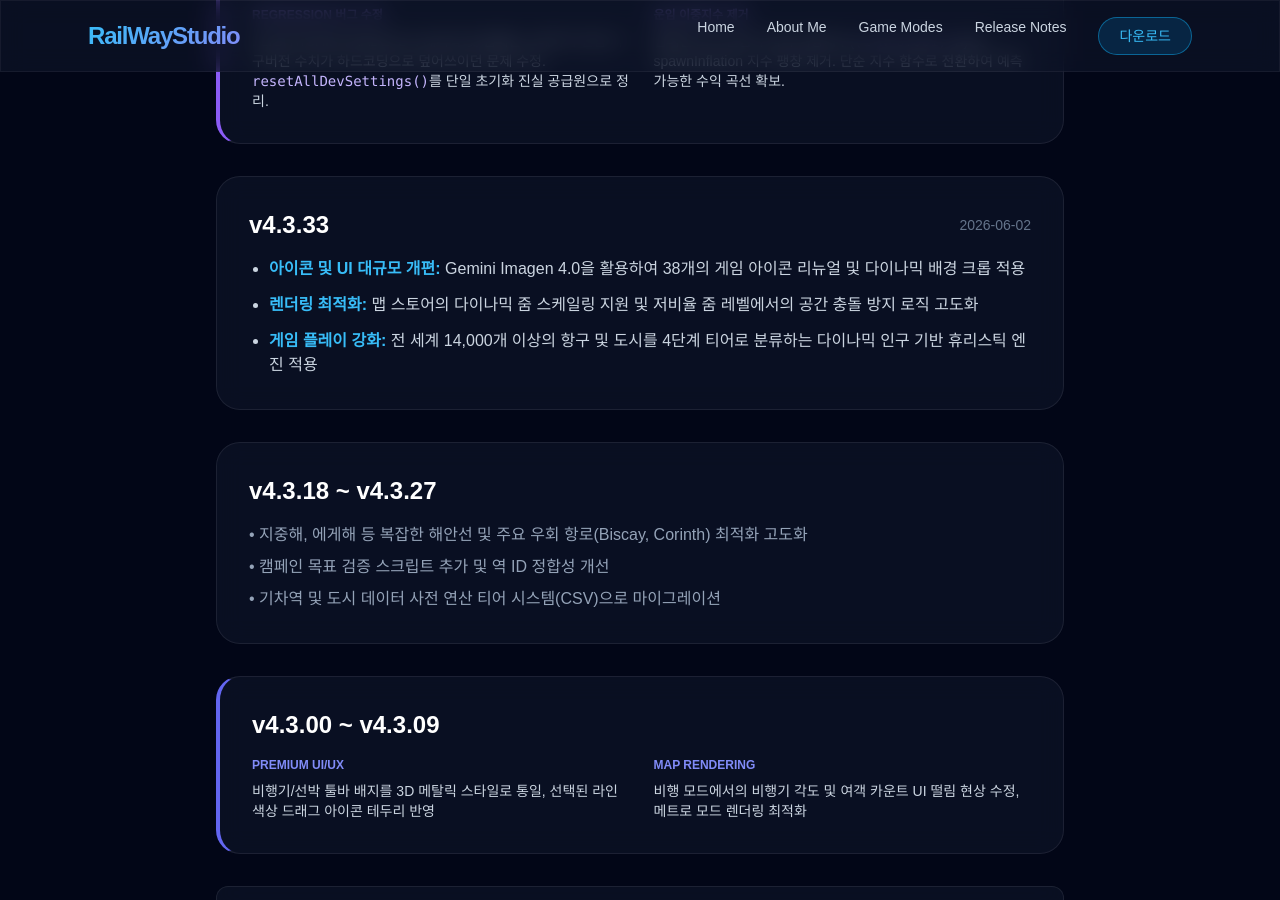
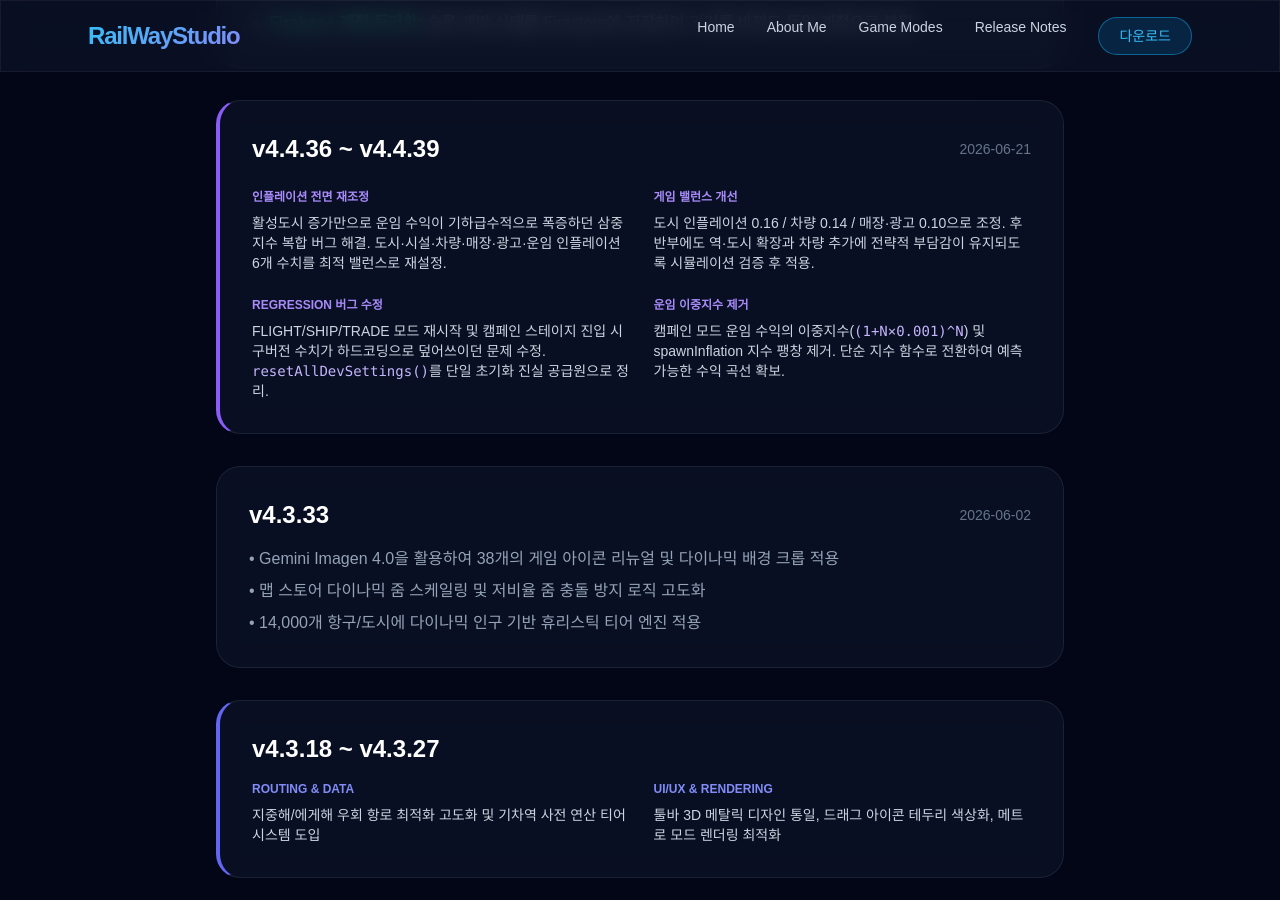
Before and after one commit to daduki/daduki.github.io, a Jekyll site: the page index.html, which Jekyll copies as it is, in a window 1280 px wide and 900 px high, scrolled down 1452 px. Built offline with Jekyll 4.4.1, drawn with Linux system fonts in a browser that asks for light colours; nearby versions of some CDN libraries; some web fonts are replaced; some of the changed text lies outside the part shown.

Commit message:
docs: update release notes for v4.4.93 competitive AI improvements

```diff
--- a/index.html
+++ b/index.html
@@ -47,15 +47,28 @@
         <div class="max-w-4xl mx-auto px-6">
             <div class="flex items-center justify-between mb-16">
                 <h3 class="text-3xl font-bold">Release Notes</h3>
-                <span class="text-slate-500 text-sm">Last updated: 2026.06.21</span>
+                <span class="text-slate-500 text-sm">Last updated: 2026.07.27</span>
             </div>
 
             <div class="space-y-8">
 
-                <!-- v4.4.41 LATEST -->
+                <!-- v4.4.93 LATEST -->
                 <div class="glass p-8 rounded-3xl update-card">
                     <div class="flex items-center gap-3 mb-4">
                         <span class="px-3 py-1 rounded-md bg-sky-500 text-white text-xs font-bold">LATEST</span>
+                        <h4 class="text-2xl font-bold text-white">v4.4.93</h4>
+                        <span class="text-slate-500 text-sm ml-auto">2026-07-27</span>
+                    </div>
+                    <ul class="space-y-3 text-slate-300 list-disc pl-5">
+                        <li><strong class="text-sky-400">자유 AI 경쟁 모드 대규모 고도화:</strong> AI 플레이어(Claude, Gemini, GPT)의 거점역 선정 로직 고도화 및 공격적인 인수합병(M&A) 전략 도입</li>
+                        <li><strong class="text-sky-400">AI 엔진 밸런스 패치:</strong> 초중반 성장이 정체되는 현상 해결, 후반 경쟁력을 극대화하여 플레이어에게 더욱 긴장감 넘치는 경쟁 환경 제공</li>
+                        <li><strong class="text-sky-400">시뮬레이터 투자 메커니즘 개선:</strong> 역 인수 방어 비용 최적화 및 잉여 자본 우선순위 할당 로직 반영</li>
+                    </ul>
+                </div>
+
+                <!-- v4.4.41 -->
+                <div class="glass p-8 rounded-3xl update-card">
+                    <div class="flex items-center gap-3 mb-4">
                         <h4 class="text-2xl font-bold text-white">v4.4.41</h4>
                         <span class="text-slate-500 text-sm ml-auto">2026-06-21</span>
                     </div>
@@ -110,48 +123,37 @@
                         <h4 class="text-2xl font-bold text-white">v4.3.33</h4>
                         <span class="text-slate-500 text-sm ml-auto">2026-06-02</span>
                     </div>
-                    <ul class="space-y-3 text-slate-300 list-disc pl-5">
-                        <li><strong class="text-sky-400">아이콘 및 UI 대규모 개편:</strong> Gemini Imagen 4.0을 활용하여 38개의 게임 아이콘 리뉴얼 및 다이나믹 배경 크롭 적용</li>
-                        <li><strong class="text-sky-400">렌더링 최적화:</strong> 맵 스토어의 다이나믹 줌 스케일링 지원 및 저비율 줌 레벨에서의 공간 충돌 방지 로직 고도화</li>
-                        <li><strong class="text-sky-400">게임 플레이 강화:</strong> 전 세계 14,000개 이상의 항구 및 도시를 4단계 티어로 분류하는 다이나믹 인구 기반 휴리스틱 엔진 적용</li>
-                    </ul>
-                </div>
-
-                <div class="glass p-8 rounded-3xl update-card">
-                    <div class="flex items-center gap-3 mb-4">
-                        <h4 class="text-2xl font-bold text-white">v4.3.18 ~ v4.3.27</h4>
-                    </div>
                     <ul class="space-y-2 text-slate-400">
-                        <li>• 지중해, 에게해 등 복잡한 해안선 및 주요 우회 항로(Biscay, Corinth) 최적화 고도화</li>
-                        <li>• 캠페인 목표 검증 스크립트 추가 및 역 ID 정합성 개선</li>
-                        <li>• 기차역 및 도시 데이터 사전 연산 티어 시스템(CSV)으로 마이그레이션</li>
+                        <li>• Gemini Imagen 4.0을 활용하여 38개의 게임 아이콘 리뉴얼 및 다이나믹 배경 크롭 적용</li>
+                        <li>• 맵 스토어 다이나믹 줌 스케일링 및 저비율 줌 충돌 방지 로직 고도화</li>
+                        <li>• 14,000개 항구/도시에 다이나믹 인구 기반 휴리스틱 티어 엔진 적용</li>
                     </ul>
                 </div>
 
                 <div class="glass p-8 rounded-3xl update-card border-l-4 border-l-indigo-500">
                     <div class="flex items-center gap-3 mb-4">
-                        <h4 class="text-2xl font-bold text-white">v4.3.00 ~ v4.3.09</h4>
+                        <h4 class="text-2xl font-bold text-white">v4.3.18 ~ v4.3.27</h4>
                     </div>
                     <div class="grid md:grid-cols-2 gap-6">
                         <div>
-                            <p class="text-xs font-bold text-indigo-400 uppercase mb-2">Premium UI/UX</p>
-                            <p class="text-sm text-slate-300">비행기/선박 툴바 배지를 3D 메탈릭 스타일로 통일, 선택된 라인 색상 드래그 아이콘 테두리 반영</p>
+                            <p class="text-xs font-bold text-indigo-400 uppercase mb-2">Routing & Data</p>
+                            <p class="text-sm text-slate-300">지중해/에게해 우회 항로 최적화 고도화 및 기차역 사전 연산 티어 시스템 도입</p>
                         </div>
                         <div>
-                            <p class="text-xs font-bold text-indigo-400 uppercase mb-2">Map Rendering</p>
-                            <p class="text-sm text-slate-300">비행 모드에서의 비행기 각도 및 여객 카운트 UI 떨림 현상 수정, 메트로 모드 렌더링 최적화</p>
+                            <p class="text-xs font-bold text-indigo-400 uppercase mb-2">UI/UX & Rendering</p>
+                            <p class="text-sm text-slate-300">툴바 3D 메탈릭 디자인 통일, 드래그 아이콘 테두리 색상화, 메트로 모드 렌더링 최적화</p>
                         </div>
                     </div>
                 </div>
 
                 <details class="group">
                     <summary class="flex items-center justify-center p-4 glass rounded-xl cursor-pointer text-slate-500 hover:text-white transition">
-                        <span>이전 업데이트 내역 보기 (v2.9.x)</span>
+                        <span>이전 업데이트 내역 보기</span>
                     </summary>
                     <div class="p-6 mt-4 glass rounded-2xl text-slate-400 text-sm">
+                        <p><strong>v4.3.00~v4.3.09:</strong> 비행 모드 각도 및 떨림 현상 수정 등</p>
                         <p><strong>v2.9.15:</strong> 남해안 및 제주/일본 구간 항로 최적화, 우회 경로 로직 개선</p>
                         <p><strong>v2.9.12:</strong> 런던 및 아드리아해 목표 수치 조정, 도시명 화이트 글로우 효과 적용</p>
-                        <p><strong>v2.9.10:</strong> 일본 세토 내해 해로 정밀도 향상 및 섬 우회 로직 추가</p>
                     </div>
                 </details>
             </div>
```
Also changed, not shown: other parts of index.html (+1 -1 lines).
